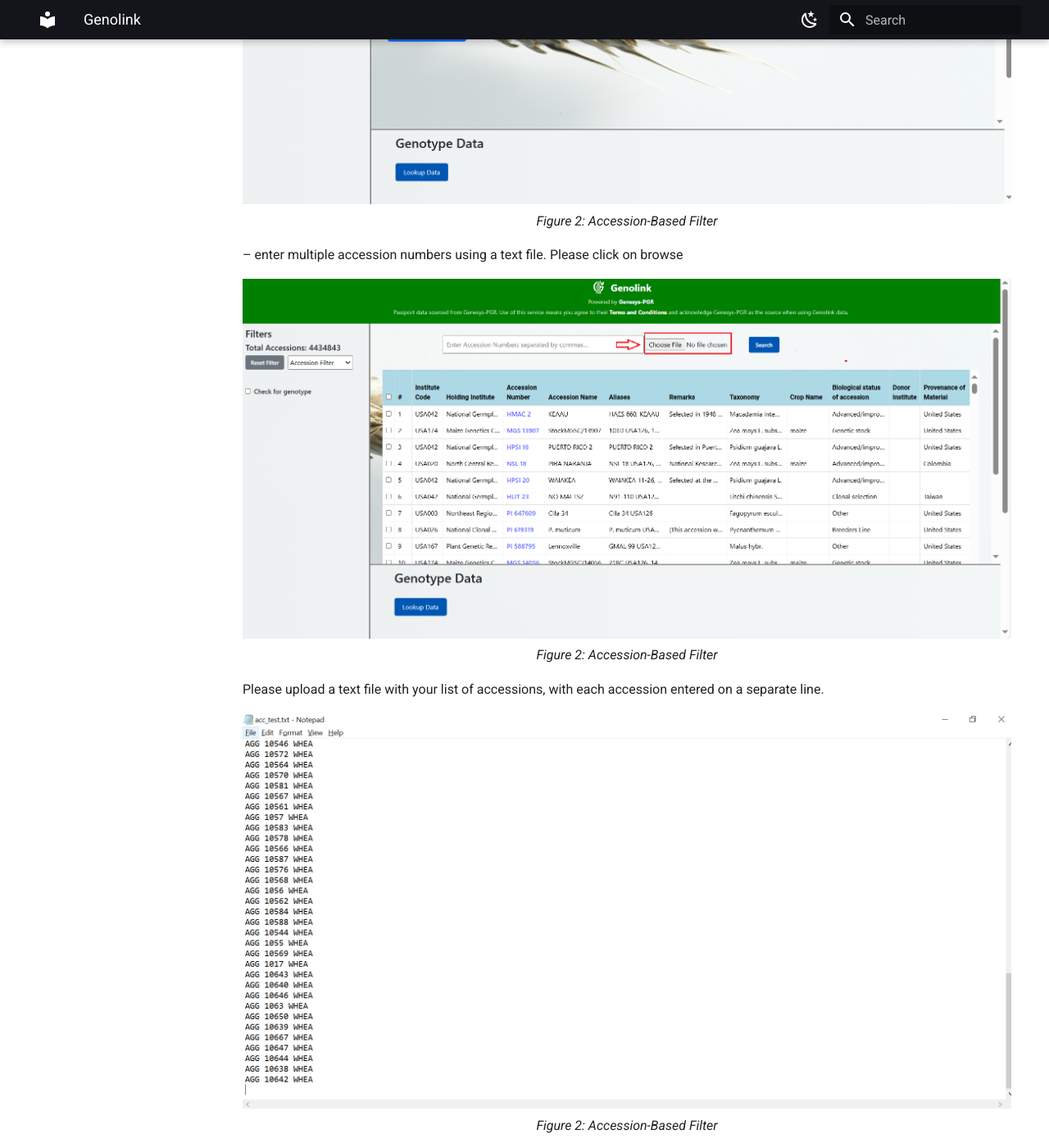
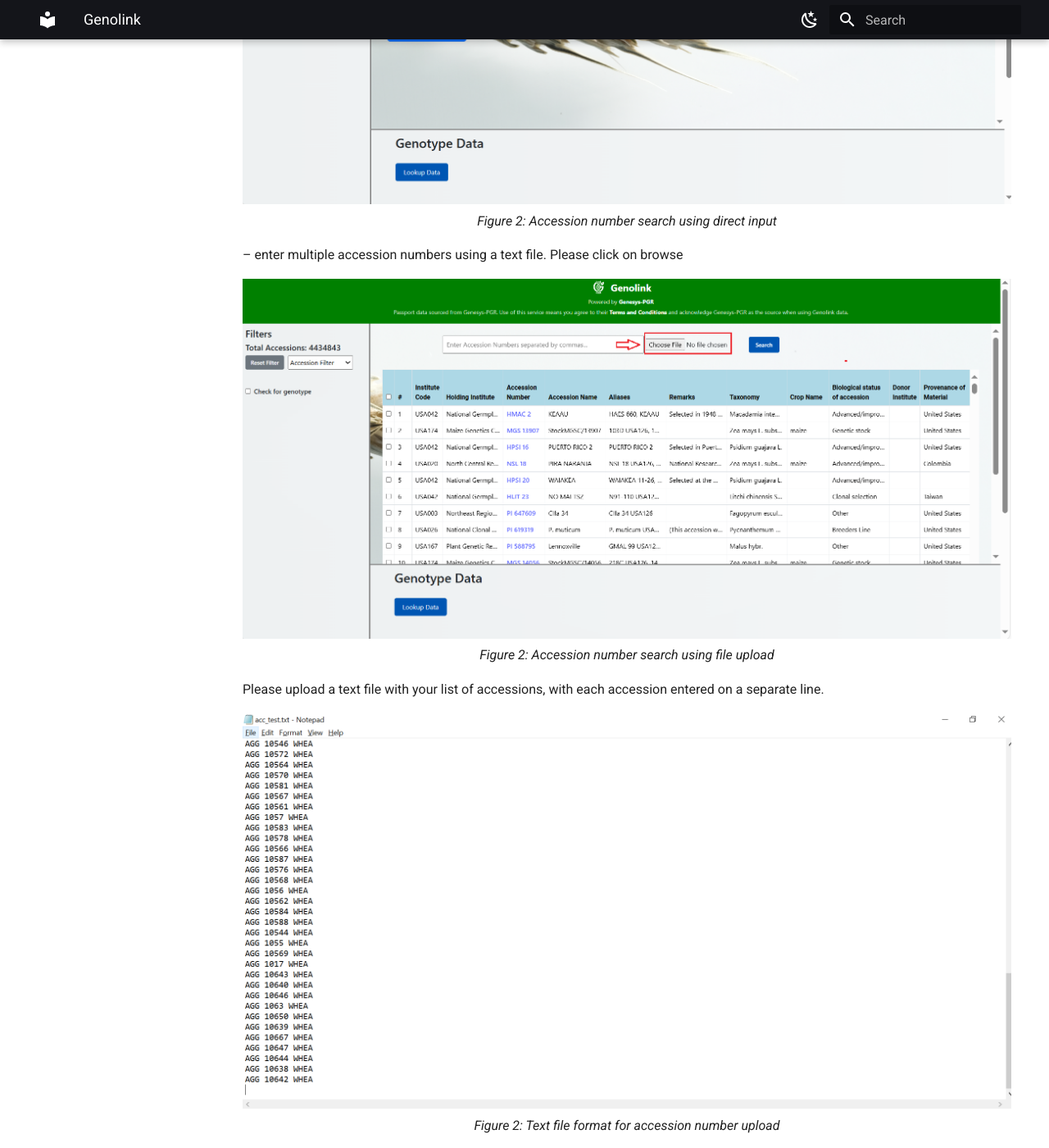
Before and after one commit to plantinformatics/pretzel-documentation-website, an MkDocs documentation site: the page built from docs/Genolink/README.md, in a window 1280 px wide and 1400 px high, scrolled down 2758 px. Shown: the whole window at 82% size. Built offline with MkDocs 1.6.1 and Material for MkDocs 9.7.7, drawn with Linux system fonts in a browser that asks for light colours; some of the changed text lies outside the part shown.

Commit message:
Update README.md

```diff
--- a/docs/Genolink/README.md
+++ b/docs/Genolink/README.md
@@ -15,9 +15,9 @@
 - **Filtering for genotyped accessions**
 
 <p align="center">
-  <img src="./images/img1.PNG" alt="Passport Data Filter">
+  <img src="./images/img1.PNG" alt="Genolink main interface">
   <br>
-  <em>Figure 1: Passport Data Filter</em>
+  <em>Figure 1: Genolink main interface</em>
 </p>
 
 These options can be combined to refine searches and ensure only relevant accessions are retrieved.
@@ -51,34 +51,34 @@
 – enter one or multiple accession numbers directly.
 
 <p align="center">
-  <img src="./images/img3.PNG" alt="Accession-Based Filter">
+  <img src="./images/img3.PNG" alt="Accession number search using direct input">
   <br>
-  <em>Figure 2: Accession-Based Filter</em>
+  <em>Figure 2: Accession number search using direct input</em>
 </p>
 
 – enter multiple accession numbers using a text file.
 Please click on browse
 
 <p align="center">
-  <img src="./images/img4.PNG" alt="Accession-Based Filter">
+  <img src="./images/img4.PNG" alt="Accession number search using file upload">
   <br>
-  <em>Figure 2: Accession-Based Filter</em>
+  <em>Figure 2: Accession number search using file upload</em>
 </p>
 
 Please upload a text file with your list of accessions, with each accession entered on a separate line.
 
 <p align="center">
-  <img src="./images/img5.PNG" alt="Accession-Based Filter">
+  <img src="./images/img5.PNG" alt="Text file format for accession number upload">
   <br>
-  <em>Figure 2: Accession-Based Filter</em>
+  <em>Figure 2: Text file format for accession number upload</em>
 </p>
 
 After the upload, your filter will be applied when you press Search.
 
 <p align="center">
-  <img src="./images/img6.PNG" alt="Accession-Based Filter">
+  <img src="./images/img6.PNG" alt="Search results after uploading accession list">
   <br>
-  <em>Figure 2: Accession-Based Filter</em>
+  <em>Figure 2: Search results after uploading accession list</em>
 </p>
 
 Note: Your file must be a plain text file (.txt).
@@ -94,9 +94,9 @@
 This will return only those accessions with genotype data available.
 
 <p align="center">
-  <img src="./images/img9.PNG" alt="Accession-Based Filter">
+  <img src="./images/img9.PNG" alt="Filtering results by selecting the ‘Check for genotype’ option">
   <br>
-  <em>Figure 2: Accession-Based Filter</em>
+  <em>Figure 2: Filtering results by selecting the ‘Check for genotype’ option</em>
 </p>
 
 ## Requesting genotype data
```
